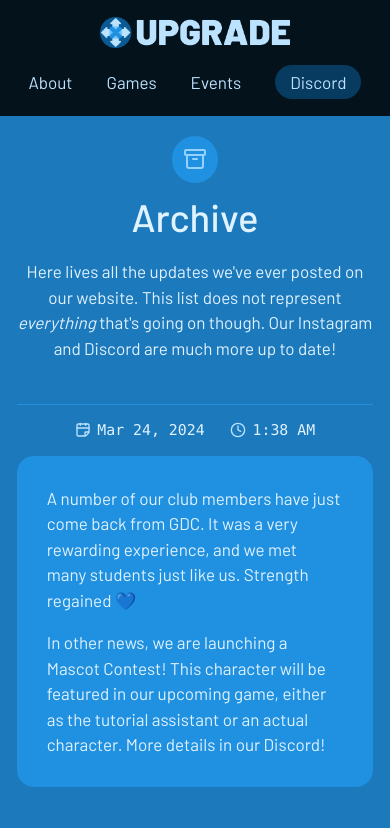
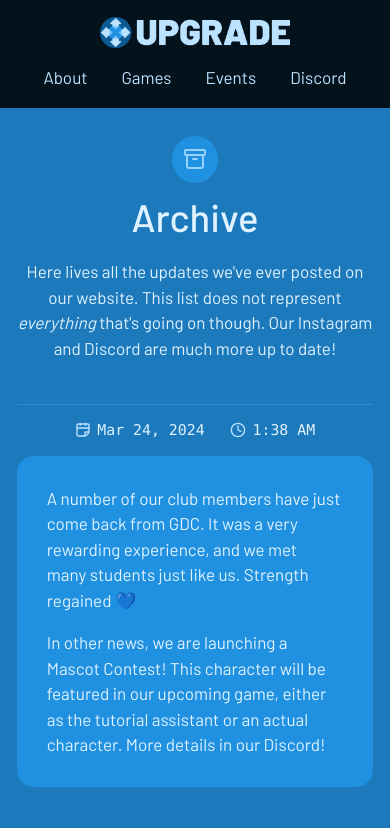
Before and after one commit to pennupgrade/www, an Astro site: page /archive in a window 390 px wide. Shown: the top 828 px of the page. Built offline with nearby package versions, Linux system fonts and the light colour scheme; Astro itself is replaced by a stand-in of ours.

Commit message:
feat(header): collapse discord button on mobile

```diff
--- a/src/components/layout/header.astro
+++ b/src/components/layout/header.astro
@@ -8,7 +8,7 @@ const FULL_TITLE = "University of Pennsylvania Game Research and Development Env
 
 <header class="fixed inset-x-0 top-0 bg-up-12">
   <nav
-    class="mx-auto flex max-w-content flex-col items-center justify-between gap-4 p-4 sm:flex-row sm:pb-4"
+    class="mx-auto flex max-w-content flex-col items-center justify-between gap-4 p-4 sm:flex-row"
   >
     <a href="/" title={FULL_TITLE} aria-label={FULL_TITLE}>
       <span class="sr-only">UPGRADE logo</span>
@@ -27,7 +27,8 @@ const FULL_TITLE = "University of Pennsylvania Game Research and Development Env
       <a
         href="https://discord.gg/vrhDM7NHph"
         target="_blank"
-        class="rounded-full bg-up-9 px-3.5 py-1 text-up-2 hover:bg-up-8 hover:text-up-4">Discord</a
+        class="rounded-full text-up-2 hover:text-up-4 sm:bg-up-9 sm:px-3.5 sm:py-1 sm:hover:bg-up-8"
+        >Discord</a
       >
     </div>
   </nav>
```
